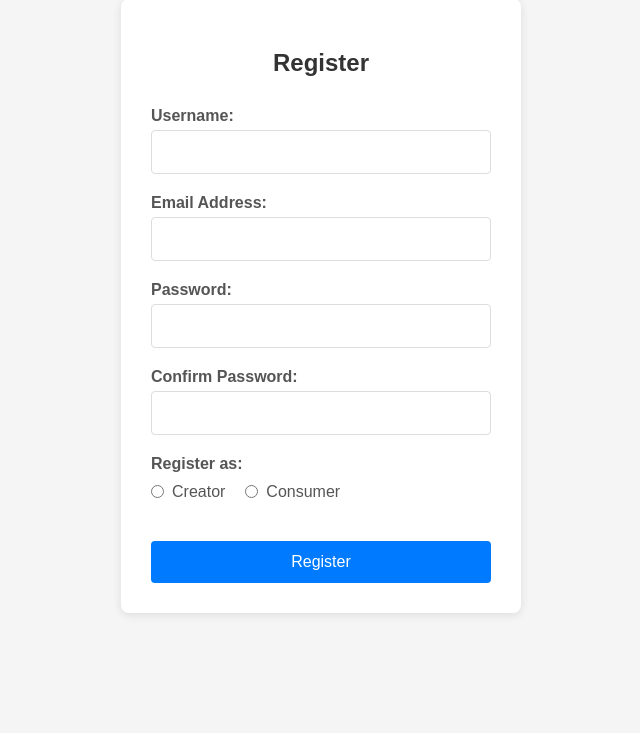
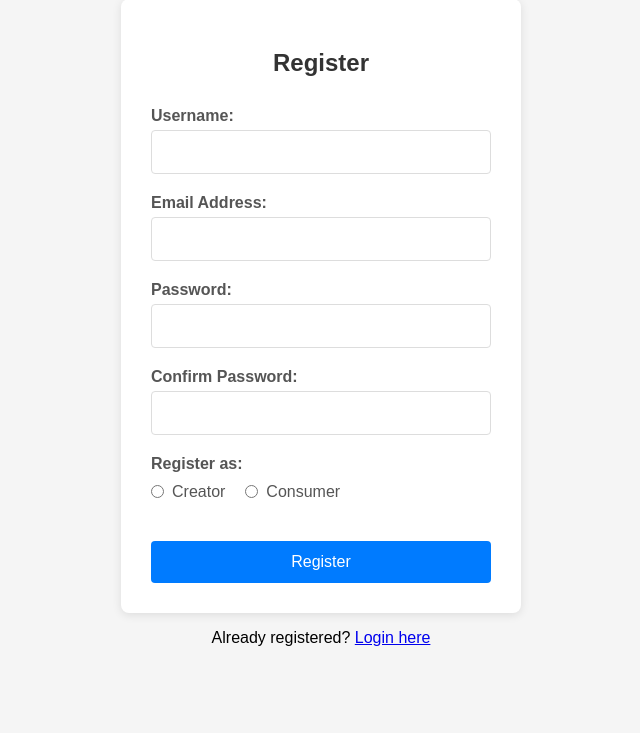
Before and after one commit to afaqbhutta/Scroll-it, a Python web app: template templates/register.html in a window 1280 px wide. Shown: the part 71-804 px from the top of the page, without its empty margins (319-959 px from the left). Before the commit the page ends 686 px from the top, so only its background shows below. Run offline with Jinja, Linux system fonts and the light colour scheme; the template is opened without the code that fills it, so the values that code supplies are empty.

Commit message:
functionality done now moving to style...

```diff
--- a/templates/register.html
+++ b/templates/register.html
@@ -136,6 +136,9 @@
             <button type="submit" class="register-btn">Register</button>
         </form>
     </div>
+    <div style="text-align: center; margin-top: 15px;">
+        <p>Already registered? <a href="/login">Login here</a></p>
+    </div>
 
     <script>
         document.getElementById('registerForm').addEventListener('submit', function(e) {
```
Also changed, not shown: templates/dashboard.html (+5 -5 lines), 2 other files.
